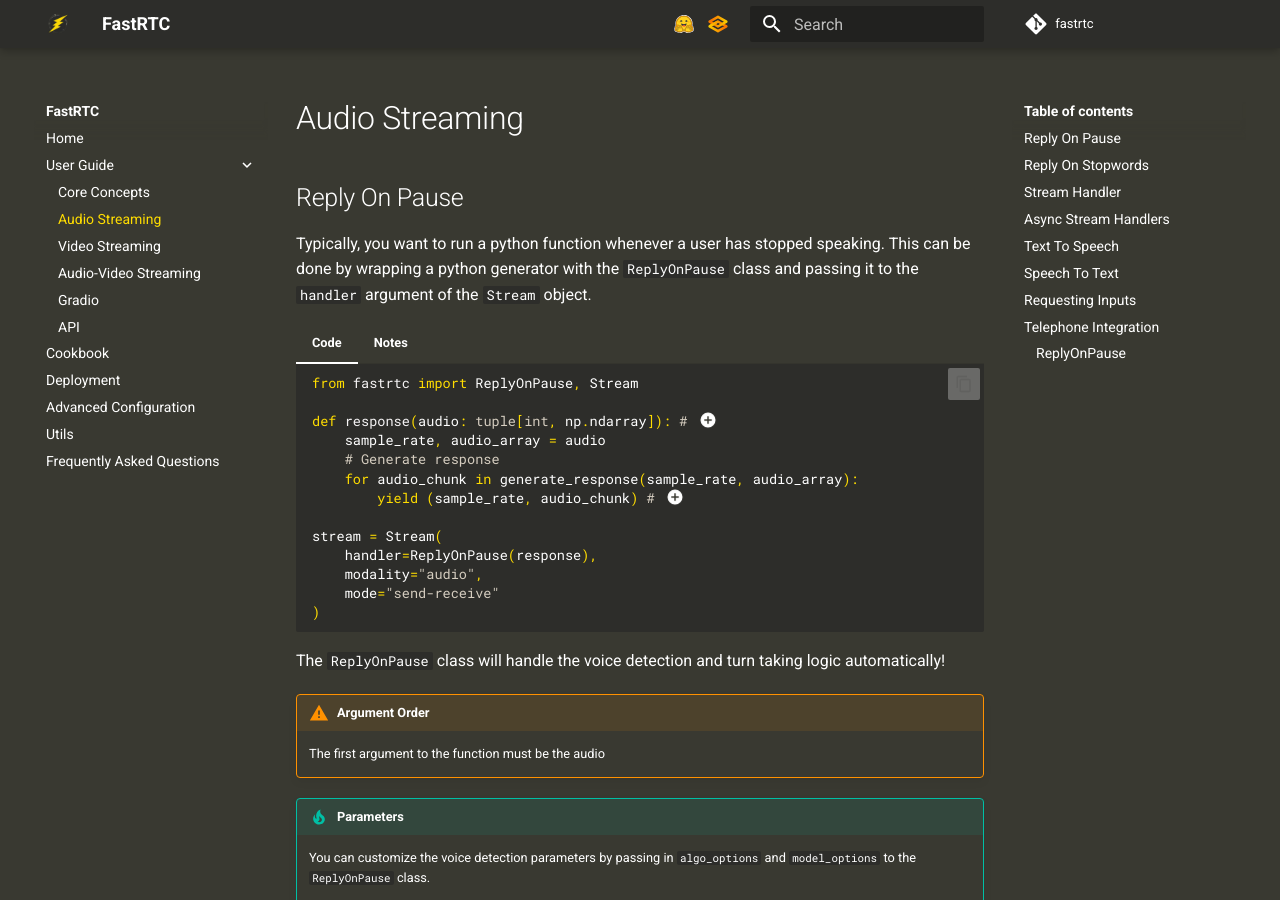
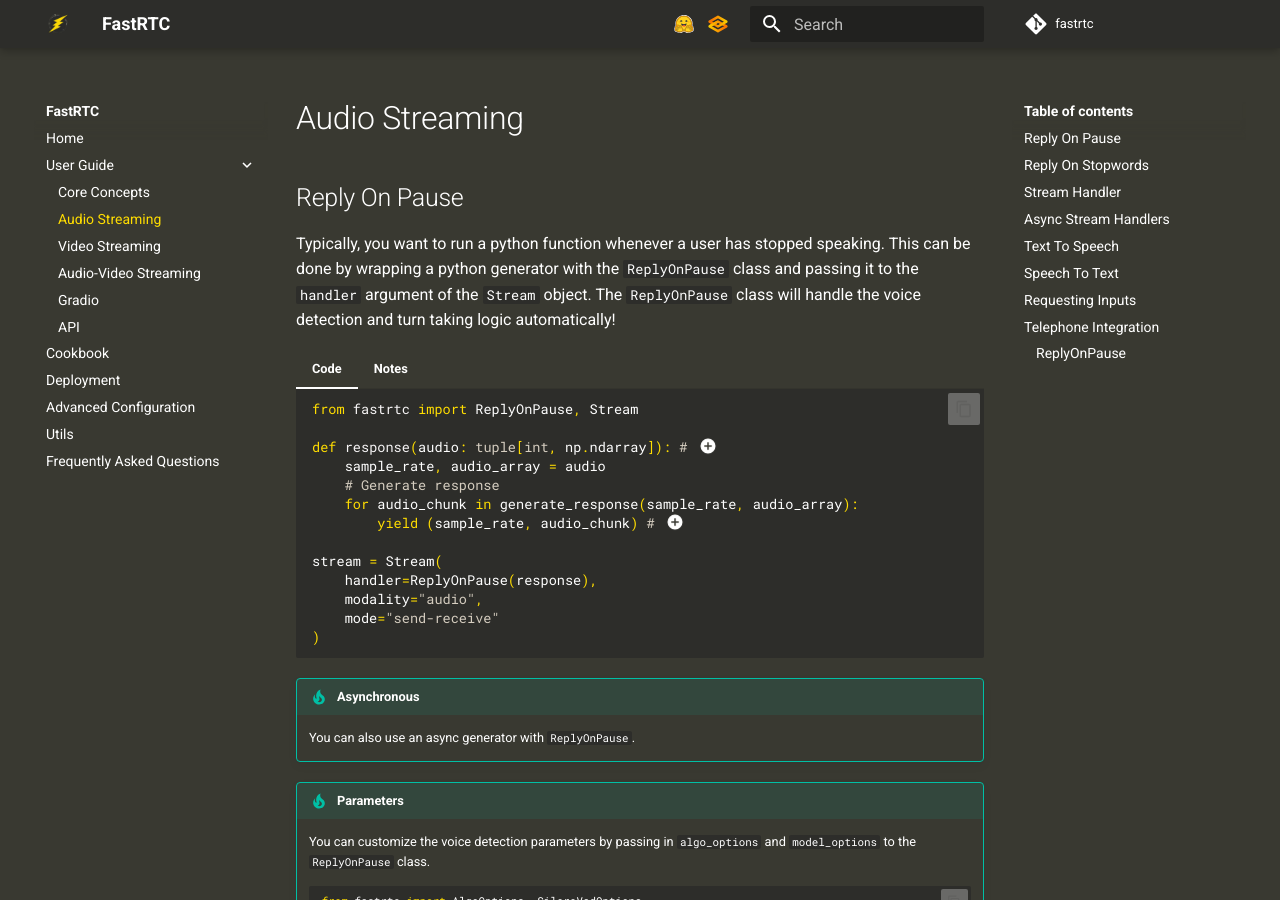
Before and after one commit to freddyaboulton/gradio-webrtc, an MkDocs documentation site: the page built from docs/userguide/audio.md, in a window 1280 px wide and 900 px high. Built offline with MkDocs 1.6.1 and Material for MkDocs 9.7.7, drawn with Linux system fonts in a browser that asks for light colours; comment, search, counter and statistics services are not loaded.

Commit message:
add note on asynch (#103)
Co-authored-by: Freddy Boulton <freddyboulton@hf-freddy.local>

````diff
--- a/docs/userguide/audio.md
+++ b/docs/userguide/audio.md
@@ -1,7 +1,7 @@
 
 ## Reply On Pause
 
-Typically, you want to run a python function whenever a user has stopped speaking. This can be done by wrapping a python generator with the `ReplyOnPause` class and passing it to the `handler` argument of the `Stream` object.
+Typically, you want to run a python function whenever a user has stopped speaking. This can be done by wrapping a python generator with the `ReplyOnPause` class and passing it to the `handler` argument of the `Stream` object. The `ReplyOnPause` class will handle the voice detection and turn taking logic automatically!
 
 === "Code"
     ```python
@@ -29,12 +29,8 @@ Typically, you want to run a python function whenever a user has stopped speakin
 
     2. The generator must yield audio chunks as a tuple of (sampling_rate, numpy audio array). Each numpy audio array must have a shape of (1, num_samples).
 
-
-The `ReplyOnPause` class will handle the voice detection and turn taking logic automatically!
-
-!!! warning "Argument Order"
-
-    The first argument to the function must be the audio
+!!! tip "Asynchronous"
+    You can also use an async generator with `ReplyOnPause`.
 
 !!! tip "Parameters"
     You can customize the voice detection parameters by passing in `algo_options` and `model_options` to the `ReplyOnPause` class.
````
